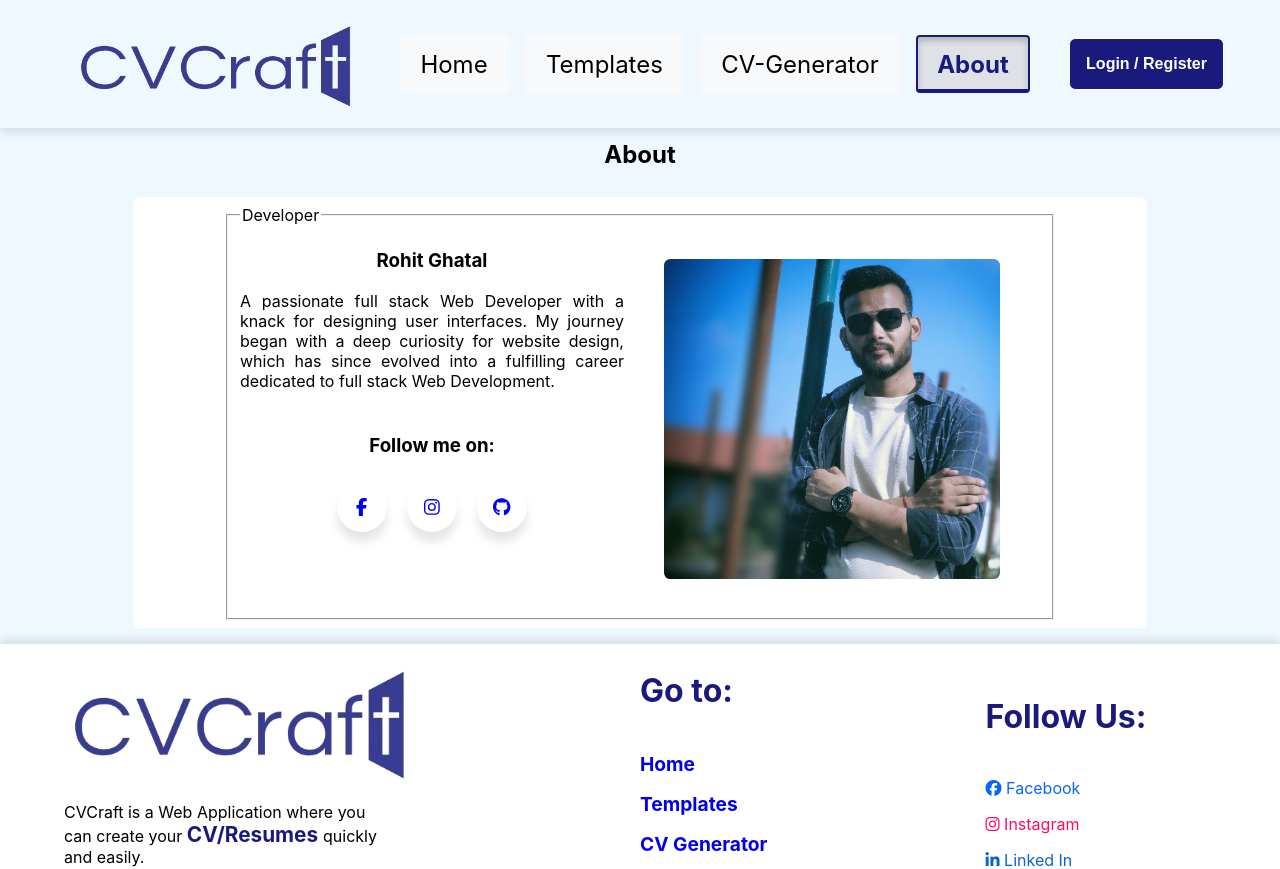
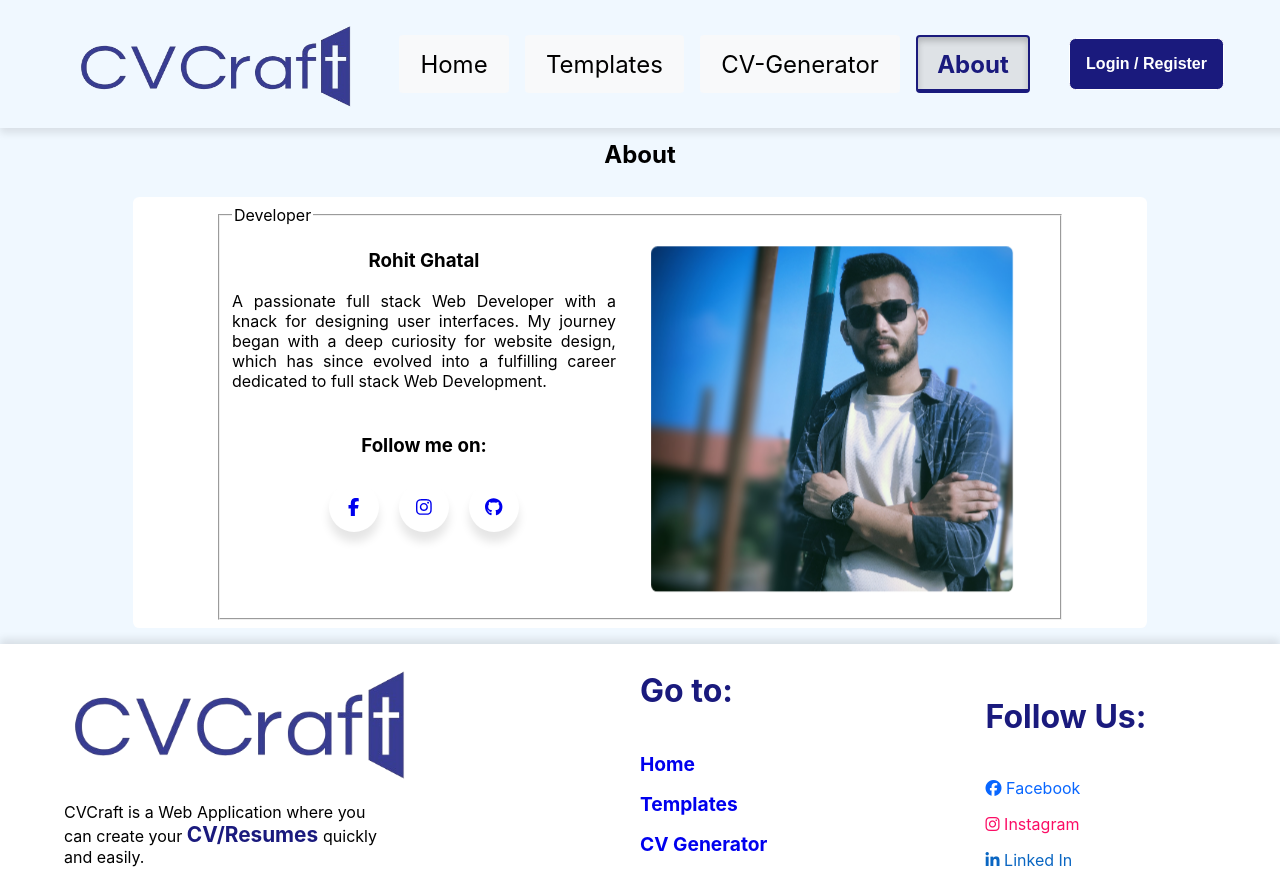
Before and after one commit to rohitghatal1/CVMaker-ReactJS, a React (Create React App) app: page /about in a window 1280 px wide. Shown: the top 869 px of the page. Built offline with nearby package versions, Linux system fonts and the light colour scheme.

Commit message:
added pulse effect

```diff
--- a/src/components/about.css
+++ b/src/components/about.css
@@ -35,8 +35,8 @@
 }
 
 .aboutUsConponent .aboutUsContainer .owner .developerPhoto {
-    width: 21rem;
-    height: 20rem;
+    width: 22rem;
+    height: 21rem;
     transition: all ease 0.8s;
 }
 
@@ -44,11 +44,20 @@
     width: 100%;
     height: 100%;
     border-radius: 0.4rem;
+    animation: pulse 1.5s ease-in-out infinite;
+}
+@keyframes pulse {
+    0%, 100% {
+        transform: scale(1);
+    }
+    50% {
+        transform: scale(1.05);
+    }
 }
 
-.aboutUsConponent .aboutUsContainer .owner:hover .developerPhoto {
+/* .aboutUsConponent .aboutUsContainer .owner:hover .developerPhoto {
     transform: scale(1.15);
-}
+} */
 
 .aboutUsConponent .aboutUsContainer .aboutApp {
     width: 70%;
```
